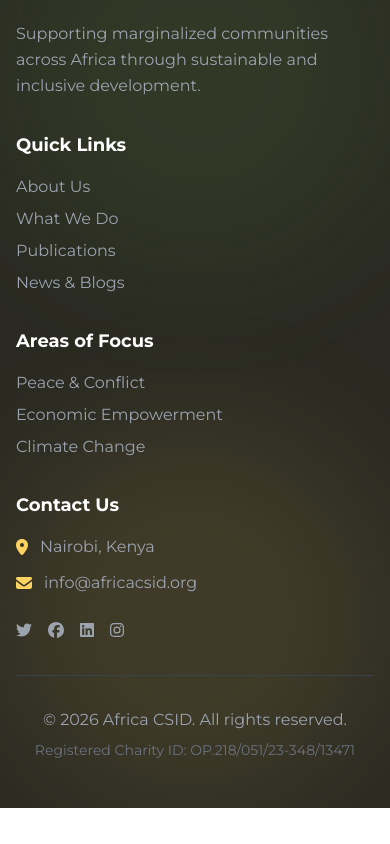
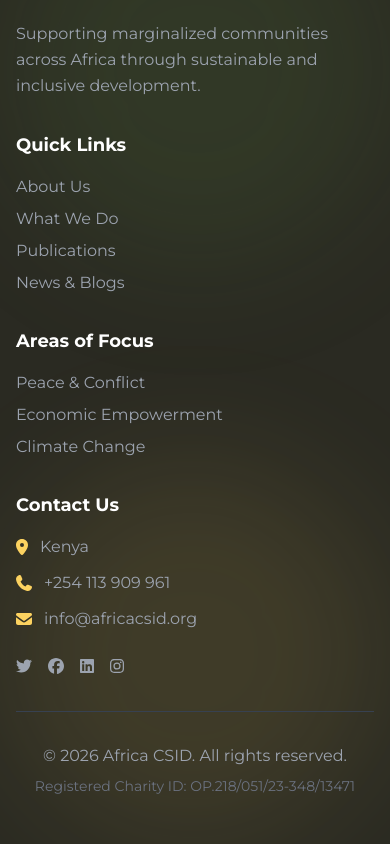
Before and after one commit to Damarice/africacsid, a Next.js app: page / in a window 390 px wide. Shown: the part 8225-9069 px from the top of the page. Before the commit the page ends 9033 px from the top, so only its background shows below. Built offline with nearby package versions, Linux system fonts and the light colour scheme.

Commit message:
Update footer with correct phone number +254 113 909 961

```diff
--- a/components/Footer.tsx
+++ b/components/Footer.tsx
@@ -89,7 +89,13 @@ export default function Footer() {
             <ul className="space-y-3 text-gray-400 text-base md:text-lg">
               <li className="flex items-start group hover:text-white transition-colors duration-300">
                 <FontAwesomeIcon icon={faMapMarkerAlt} className="mr-3 mt-1 text-gold w-4 h-4 flex-shrink-0" />
-                <span>Nairobi, Kenya</span>
+                <span>Kenya</span>
+              </li>
+              <li className="flex items-start group hover:text-white transition-colors duration-300">
+                <FontAwesomeIcon icon={faPhone} className="mr-3 mt-1 text-gold w-4 h-4 flex-shrink-0" />
+                <a href="tel:+254113909961" className="hover:text-gold transition-colors">
+                  +254 113 909 961
+                </a>
               </li>
               <li className="flex items-start group hover:text-white transition-colors duration-300">
                 <FontAwesomeIcon icon={faEnvelope} className="mr-3 mt-1 text-gold w-4 h-4 flex-shrink-0" />
```
